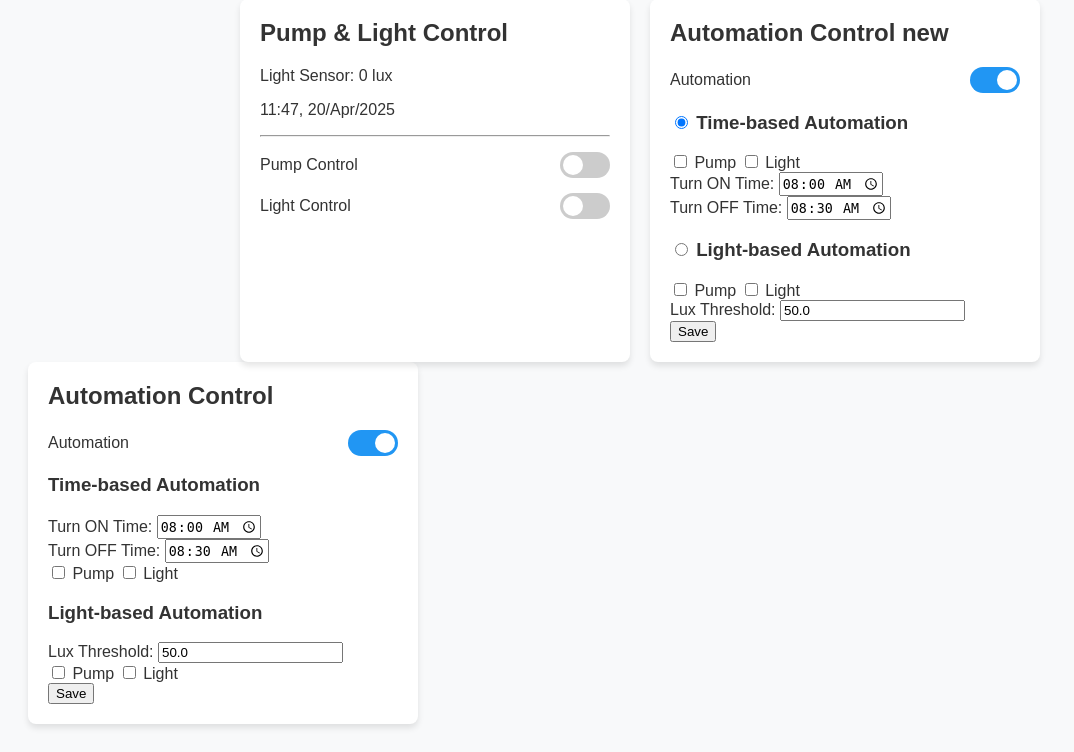
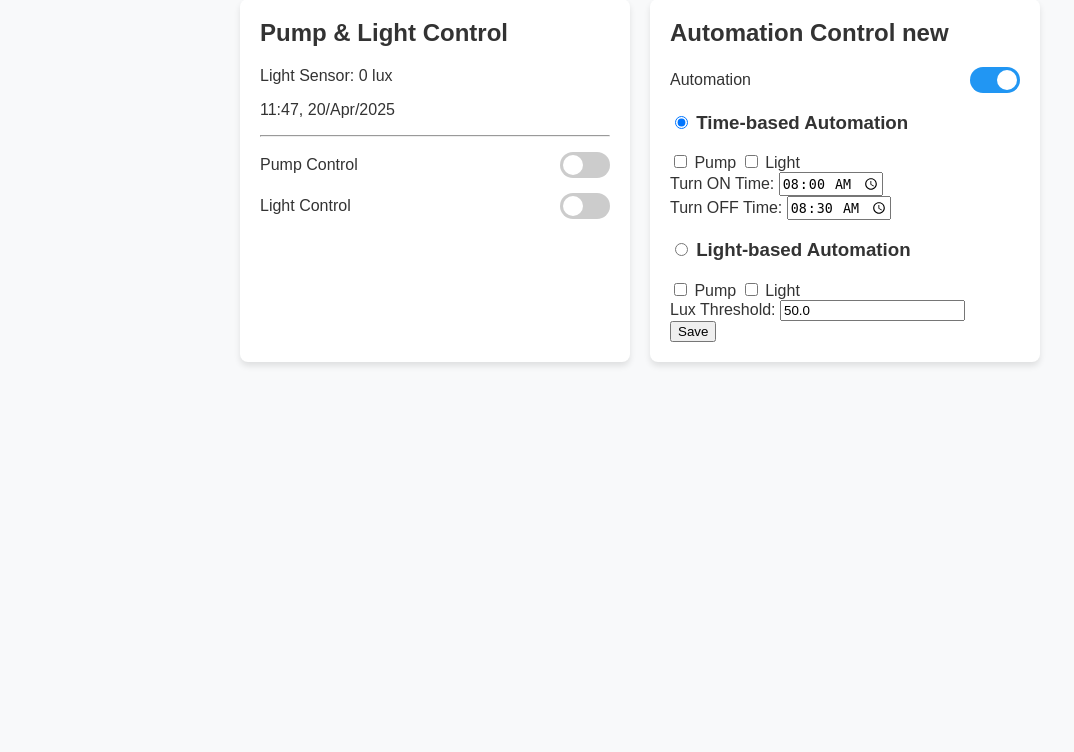
Before and after one commit to pull3t/home-water-feature, a Flask app: page / in a window 1280 px wide. Shown: the part 191-943 px from the top of the page, without its empty margins (0-1074 px from the left). After the commit the page ends 557 px from the top, so only its background shows below. Run offline with Flask 3, Linux system fonts and the light colour scheme; parts of the project's set-up code (start-up, migrations or seed data) failed here and were passed over.

Commit message:
ui revision

```diff
--- a/templates/index.html
+++ b/templates/index.html
@@ -29,9 +29,6 @@
                 </label>
             </div>
         </div>
-
-
-
 
         <div class="card">
             <h2>Automation Control new</h2>
@@ -71,48 +68,10 @@
                     <label><input type="checkbox" id="luxLight" {% if automation_rules.light.light %}checked{% endif %}> Light</label><br>
                     <label>Lux Threshold: <input type="number" id="luxThreshold" value="{{ automation_rules.light.threshold }}"></label>
                 </div>
-
             </div>
-
-
                 <button id="saveAutomation">Save</button>
             </div>
         </div>
-
-
-
-
-
-        <div class="card">
-            <h2>Automation Control</h2>
-            <div class="control">
-                <label>Automation</label>
-                <label class="switch">
-                    <input type="checkbox" id="automationToggle" {% if automation_rules.mode %}checked{% endif %}>
-                    <span class="slider"></span>
-                </label>
-            </div>
-
-            <div id="automationOptions" style="display:{{ 'block' if automation_rules.mode else 'none' }};">
-                <div class="automation-setting">
-                    <h3>Time-based Automation</h3>
-                    <label>Turn ON Time: <input type="time" id="timeOn" value="{{ automation_rules.time.on }}"></label><br>
-                    <label>Turn OFF Time: <input type="time" id="timeOff" value="{{ automation_rules.time.off }}"></label><br>
-                    <label><input type="checkbox" id="timePump" {% if automation_rules.time.pump %}checked{% endif %}> Pump</label>
-                    <label><input type="checkbox" id="timeLight" {% if automation_rules.time.light %}checked{% endif %}> Light</label>
-                </div>
-
-                <div class="automation-setting">
-                    <h3>Light-based Automation</h3>
-                    <label>Lux Threshold: <input type="number" id="luxThreshold" value="{{ automation_rules.light.threshold }}"></label><br>
-                    <label><input type="checkbox" id="luxPump" {% if automation_rules.light.pump %}checked{% endif %}> Pump</label>
-                    <label><input type="checkbox" id="luxLight" {% if automation_rules.light.light %}checked{% endif %}> Light</label>
-                </div>
-
-                <button id="saveAutomation">Save</button>
-            </div>
-        </div>
-
     </div>
 
     <script src="{{ url_for('static', filename='script.js') }}"></script>
```
